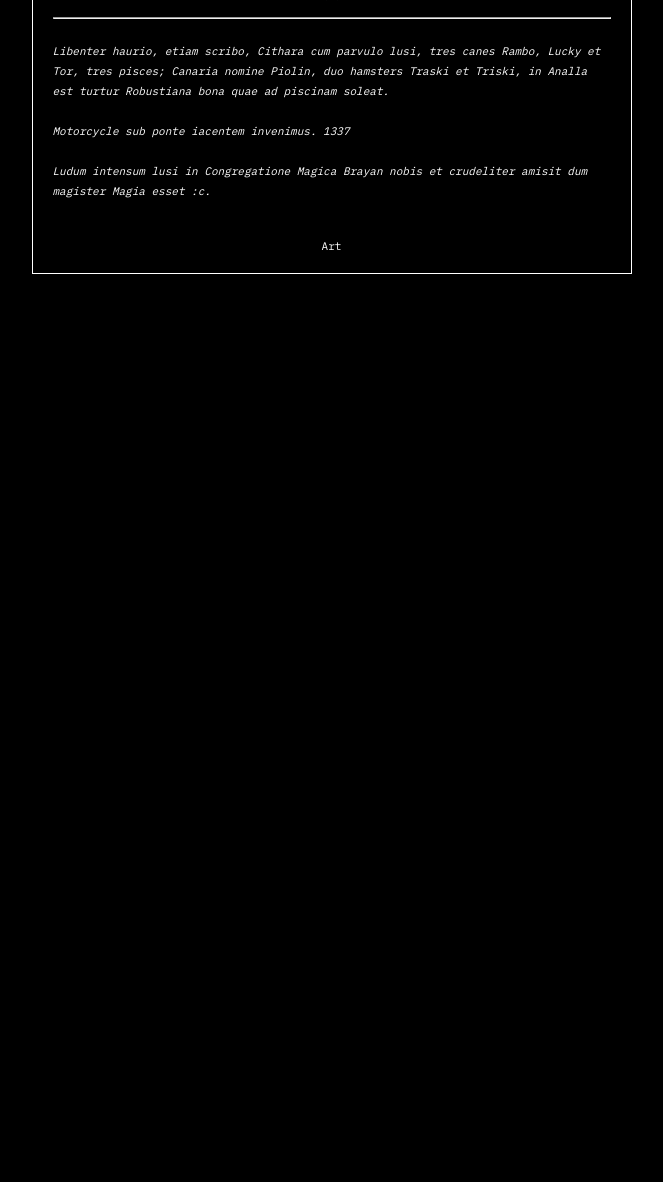
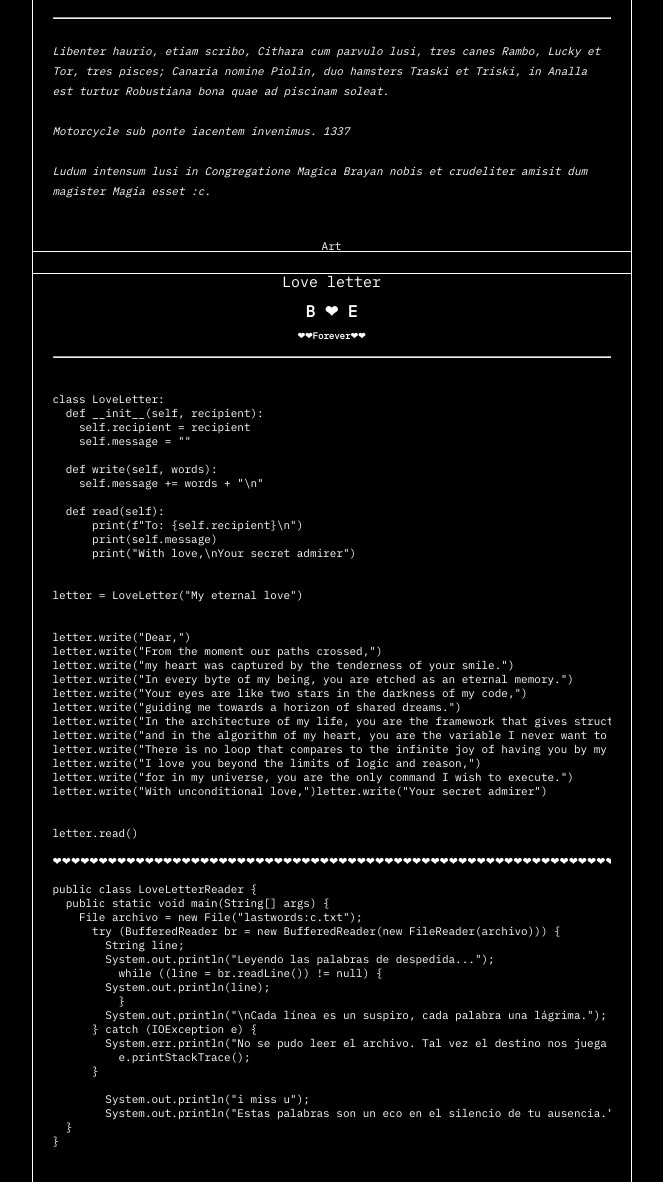
Before and after one commit to lyfthora/paradise, a plain HTML site: page blog/blog.html in a window 1280 px wide. Shown: the part 1299-2481 px from the top of the page, without its empty margins (307-970 px from the left). Before the commit the page ends 1573 px from the top, so only its background shows below. Drawn offline with Linux system fonts and the light colour scheme.

Commit message:
added new info (lvletter)

```diff
--- a/blog/blog.html
+++ b/blog/blog.html
@@ -121,7 +121,7 @@
       </a>
     </div>
 
-  <!-- S4 -->
+  <!-- anaya -->
 
   <div class="infoAnaya">
     <h1 class="title">Anaya :3</h1>
@@ -144,6 +144,78 @@
   </div>
 
 
+  <!-- loveletter -->
+
+  <div class="infoLoveletter">
+    <div class="pruebaxd">
+     <h1 class="title">Love letter</h1>
+     <h5 class="author">B ❤︎ E</h5>
+     <h5 class="date">❤︎❤︎Forever❤︎❤︎</h5>
+    </div>
+    <br />
+
+    <hr />
+    <br />
+    <div class="content">
+    <pre><code>
+class LoveLetter:
+  def __init__(self, recipient):
+    self.recipient = recipient
+    self.message = ""
+
+  def write(self, words):
+    self.message += words + "\n"
+
+  def read(self):
+      print(f"To: {self.recipient}\n")
+      print(self.message)
+      print("With love,\nYour secret admirer")
+
+
+letter = LoveLetter("My eternal love")
+
+
+letter.write("Dear,")
+letter.write("From the moment our paths crossed,")
+letter.write("my heart was captured by the tenderness of your smile.")
+letter.write("In every byte of my being, you are etched as an eternal memory.")
+letter.write("Your eyes are like two stars in the darkness of my code,")
+letter.write("guiding me towards a horizon of shared dreams.")
+letter.write("In the architecture of my life, you are the framework that gives structure,")
+letter.write("and in the algorithm of my heart, you are the variable I never want to redefine.")
+letter.write("There is no loop that compares to the infinite joy of having you by my side.")
+letter.write("I love you beyond the limits of logic and reason,")
+letter.write("for in my universe, you are the only command I wish to execute.")
+letter.write("With unconditional love,")letter.write("Your secret admirer")
+
+
+letter.read()
+
+❤︎❤︎❤︎❤︎❤︎❤︎❤︎❤︎❤︎❤︎❤︎❤︎❤︎❤︎❤︎❤︎❤︎❤︎❤︎❤︎❤︎❤︎❤︎❤︎❤︎❤︎❤︎❤︎❤︎❤︎❤︎❤︎❤︎❤︎❤︎❤︎❤︎❤︎❤︎❤︎❤︎❤︎❤︎❤︎❤︎❤︎❤︎❤︎❤︎❤︎❤︎❤︎❤︎❤︎❤︎❤︎❤︎❤︎❤︎❤︎❤︎❤︎
+
+public class LoveLetterReader {
+  public static void main(String[] args) {
+    File archivo = new File("lastwords:c.txt");
+      try (BufferedReader br = new BufferedReader(new FileReader(archivo))) {
+        String line;
+        System.out.println("Leyendo las palabras de despedida...");
+          while ((line = br.readLine()) != null) {
+        System.out.println(line);
+          }
+        System.out.println("\nCada línea es un suspiro, cada palabra una lágrima.");
+      } catch (IOException e) {
+        System.err.println("No se pudo leer el archivo. Tal vez el destino nos juega una mala pasada.");
+          e.printStackTrace();
+      }
+
+        System.out.println("i miss u");
+        System.out.println("Estas palabras son un eco en el silencio de tu ausencia.");
+  }
+}
+      </code></pre>
+      </div>
+  </div>
+
     <img
       src="../img/logo3.png"
       style="opacity: 3%"
```
